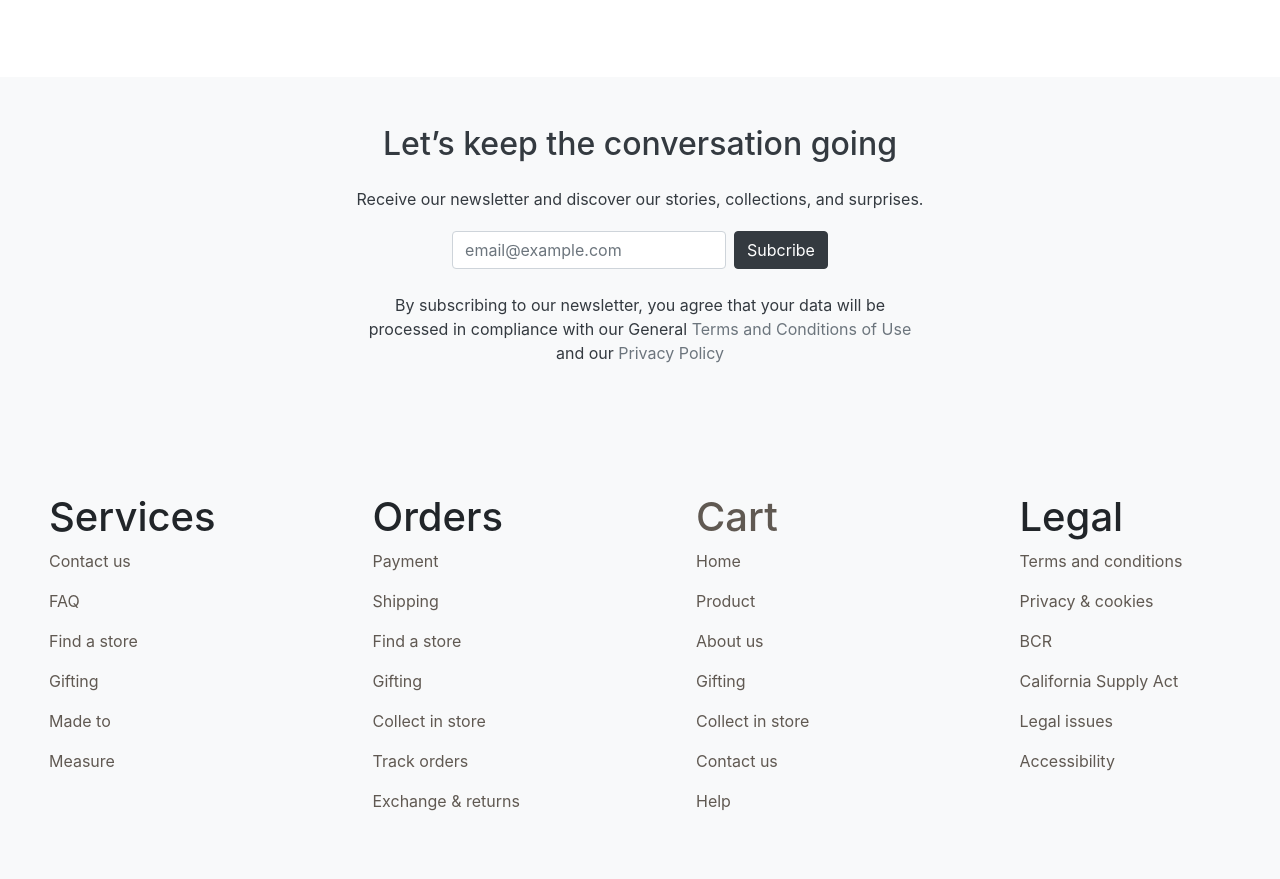
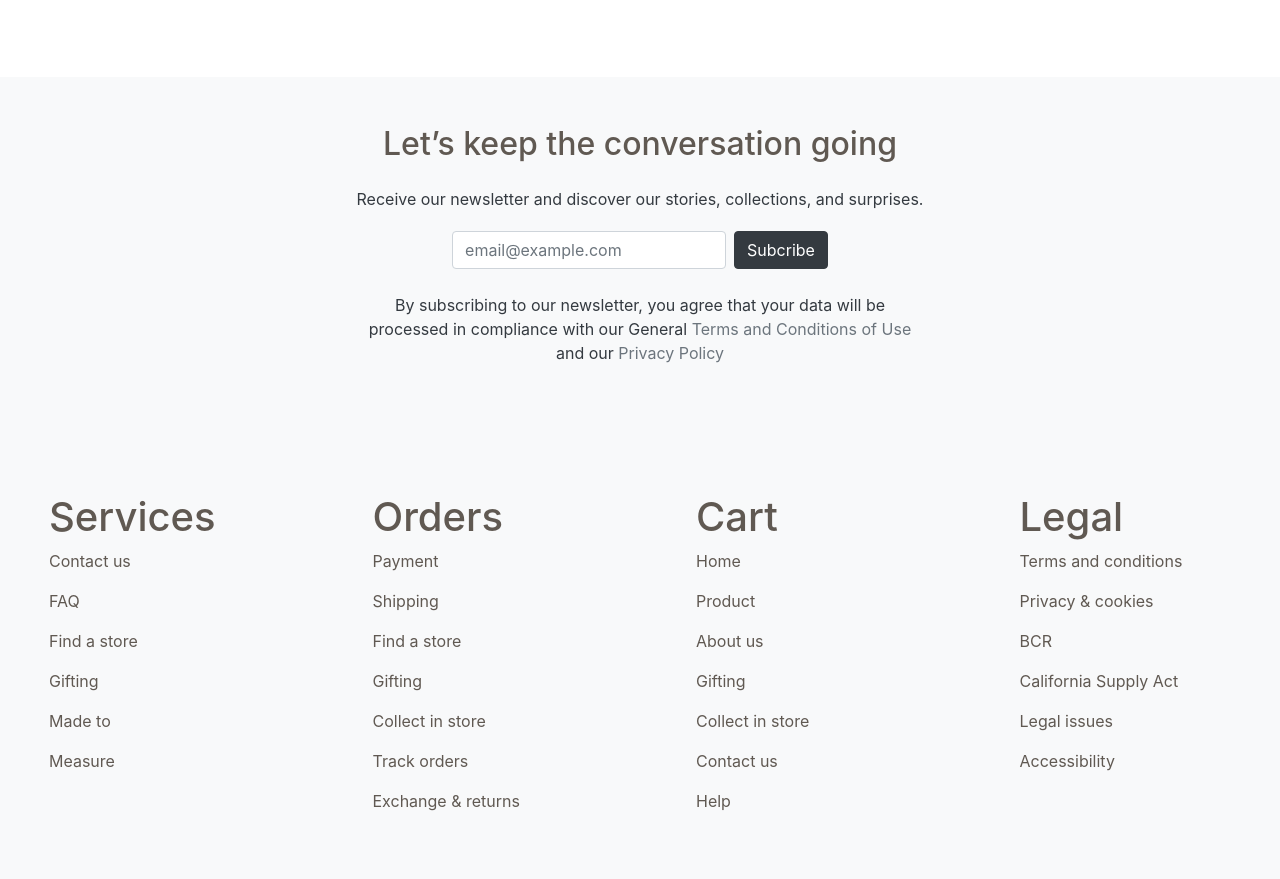
Before and after one commit to hngi/Team-Fierce-Envato-Ecommerce, a plain HTML site: page index.html in a window 1280 px wide. Shown: the part 3520-4399 px from the top of the page. Drawn offline with nearby package versions, Linux system fonts and the light colour scheme.

Commit message:
updated style sheet

```diff
--- a/css/style.css
+++ b/css/style.css
@@ -18,8 +18,6 @@ header {
 .banner {
     position: relative;
 }
-
-.banner img {}
 
 .banner #overlay {
     position: absolute;
@@ -44,7 +42,7 @@ h3,
 h4,
 h5,
 h6 {
-    color: color: #605952;
+    color: #605952;
 }
 
 .container h3,
```
